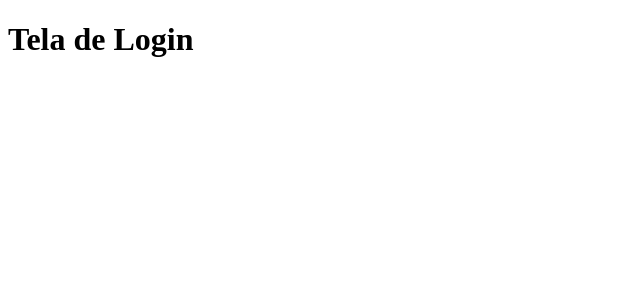
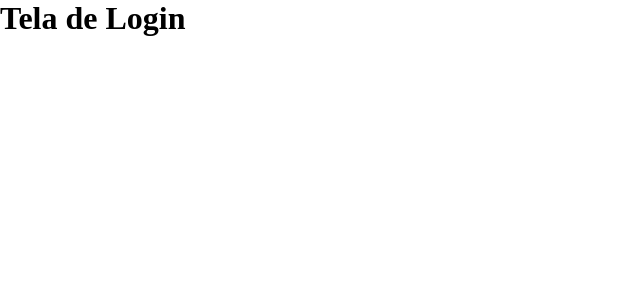
Before and after one commit to wyltamar/dev-burguer-interface, a React (Vite) app: page / in a window 1280 px wide. Shown: the top 300 px of the page, without its empty margins (0-640 px from the left). Built offline with nearby package versions, Linux system fonts and the light colour scheme.

Commit message:
Criação de estilo global

```diff
--- a/package.json
+++ b/package.json
@@ -11,7 +11,8 @@
   },
   "dependencies": {
     "react": "^19.2.8",
-    "react-dom": "^19.2.8"
+    "react-dom": "^19.2.8",
+    "styled-components": "^6.5.2"
   },
   "devDependencies": {
     "@eslint/js": "^10.0.1",
--- a/src/main.jsx
+++ b/src/main.jsx
@@ -1,11 +1,15 @@
 import { StrictMode } from 'react'
 import { createRoot } from 'react-dom/client'
+
 import { Login } from './containers/Login'
+import GlobalStyles from './styles/globalStyles'
+
 
 
 
 createRoot(document.getElementById('root')).render(
   <StrictMode>
     <Login/>
+    <GlobalStyles/>
   </StrictMode>,
 )
--- /dev/null
+++ b/src/styles/globalStyles.js
@@ -0,0 +1,18 @@
+import { createGlobalStyle } from "styled-components";
+
+const GlobalStyles = createGlobalStyle`
+
+    *{
+        margin: 0;
+        padding: 0;
+        box-sizing: border-box;
+        outline: none;
+    }
+
+    button{
+
+        cursor: pointer;
+    }
+
+`
+export default GlobalStyles
```
Also changed, not shown: 1 other file (tests, documents, lock files or other folders).
